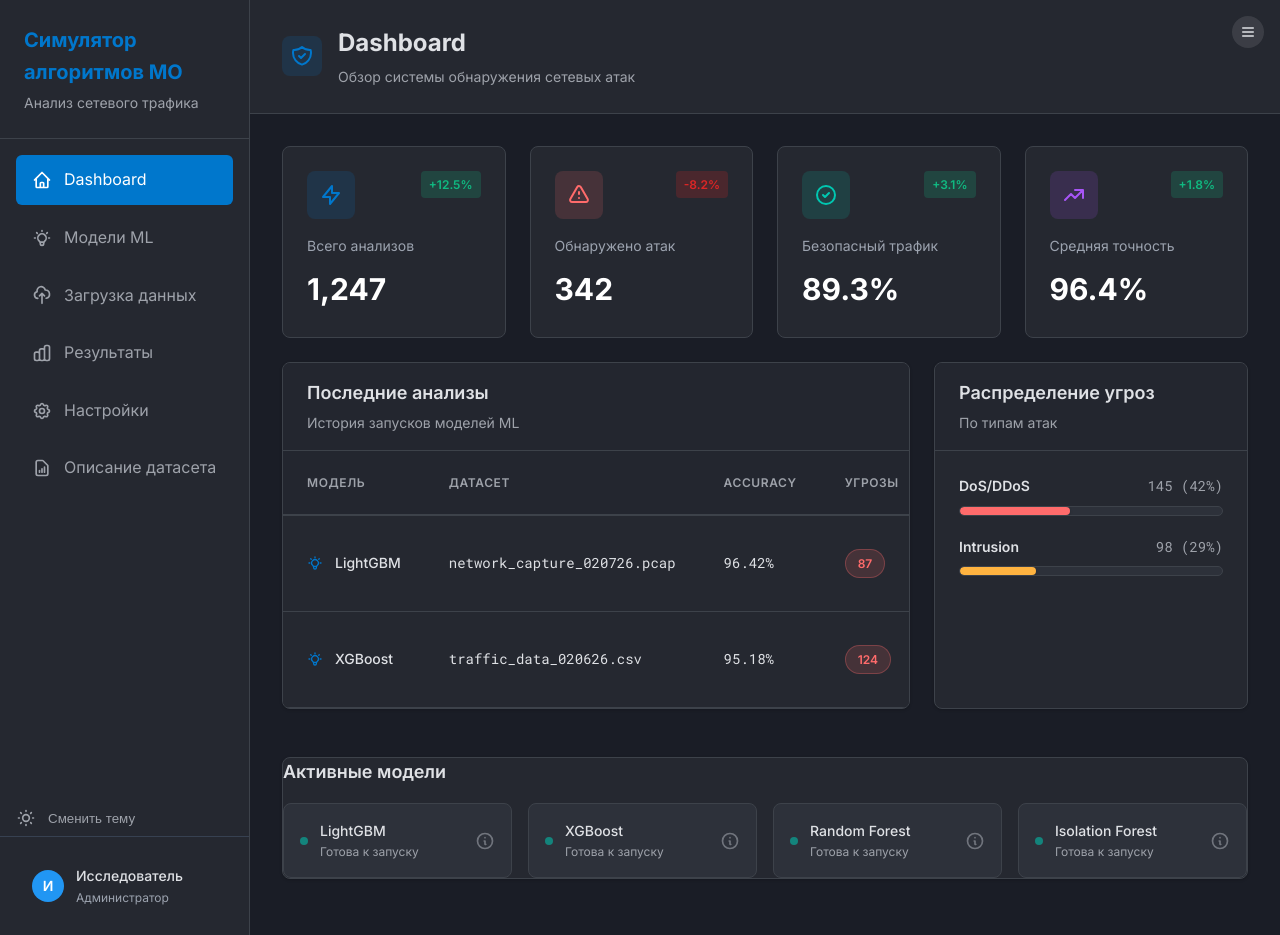
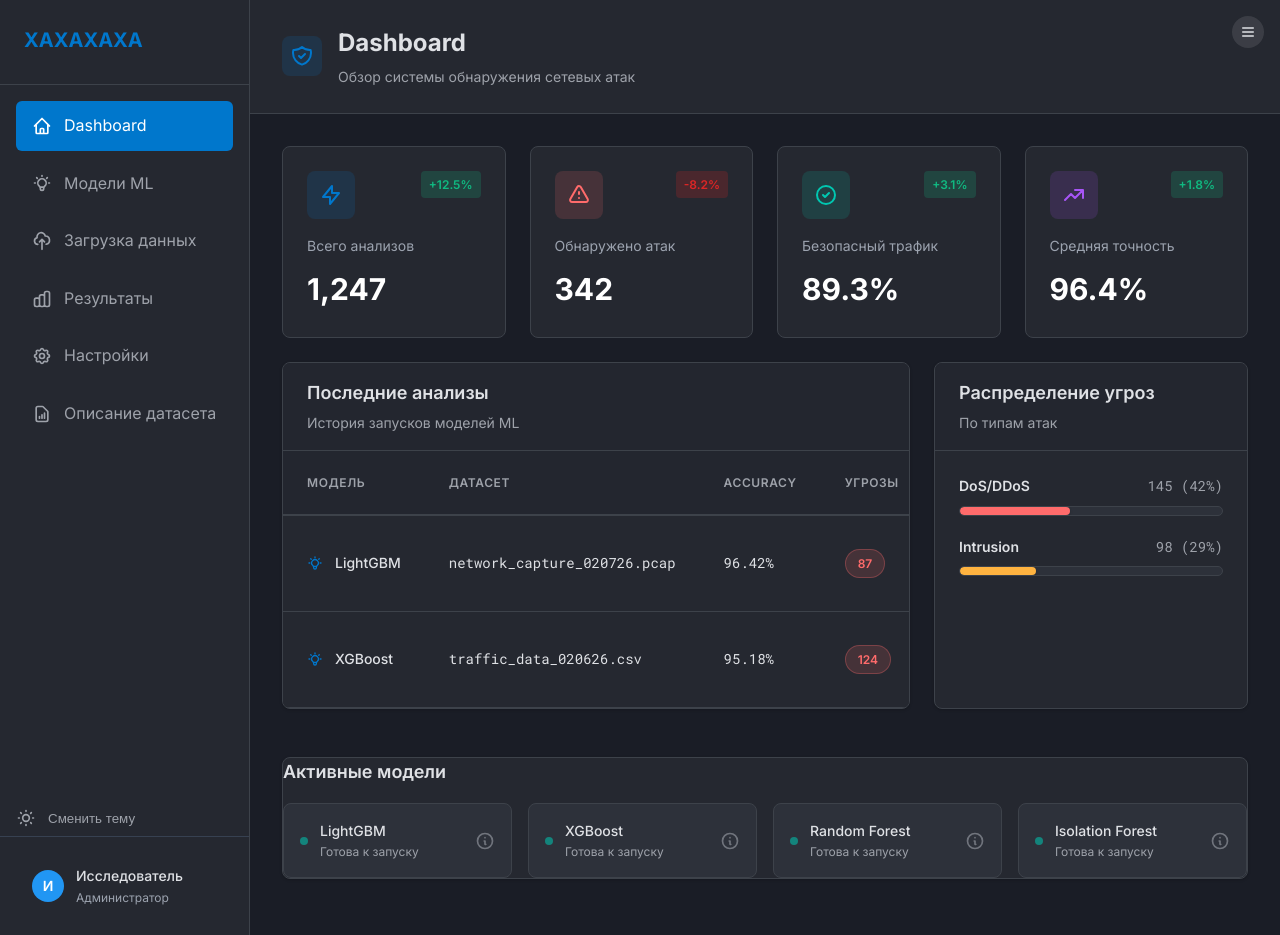
Before and after one commit to alyas10/Web, a Flask app: page / in a window 1280 px wide. Run offline with Flask 3, Linux system fonts and the light colour scheme.

Commit message:
Refactor sidebar to use app configuration
Updated sidebar to use dynamic project name and description.

```diff
--- a/templates/sidebar/sidebar.html
+++ b/templates/sidebar/sidebar.html
@@ -1,7 +1,7 @@
 <aside id="mySidebar" class="sidebar">
   <div class="sidebar-header">
-    <h1 class="sidebar-title">Симулятор алгоритмов МО</h1>
-    <p class="sidebar-subtitle">Анализ сетевого трафика</p>
+    <h1 class="sidebar-title">{{ app_config.get('project_name')}}</h1>
+    <p class="sidebar-subtitle">{{ app_config.get('project_description')}}</p>
   </div>
 
   <button class="sidebar-toggle-btn" onclick="toggleSidebar()">
```
